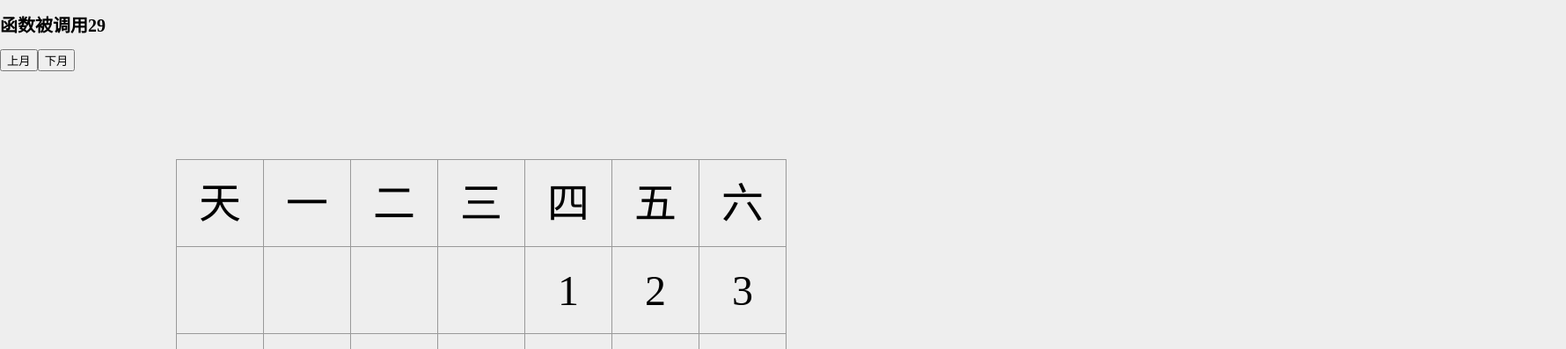
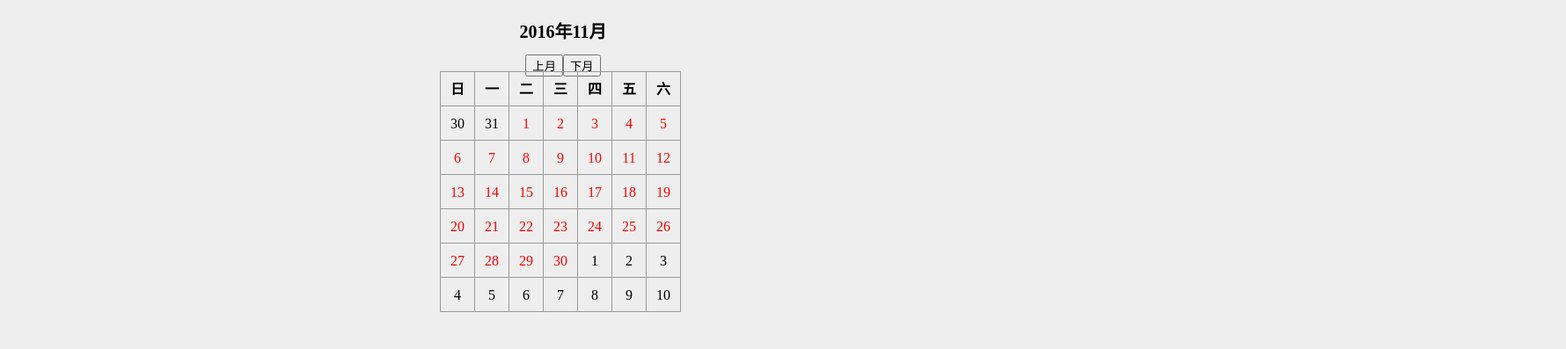
Before and after one commit to wuhuanhost/w-calendar, a website built with webpack: page index.html in a window 1280 px wide. Shown: the top 397 px of the page at 88% size, 1780 px wide, since content can reach past the window. Built offline with nearby package versions, Linux system fonts and the light colour scheme.

Commit message:
日历的基本功能已经完成

```diff
--- a/index.html
+++ b/index.html
@@ -5,5 +5,8 @@
     <title><%= htmlWebpackPlugin.options.title %></title>
 </head>
 <body>
+	<div id="app">
+		<div id="calendar"></div>
+	</div>
 </body>
 </html>
--- a/src/js/Calendar.js
+++ b/src/js/Calendar.js
@@ -1,43 +1,56 @@
 require('styles/main.scss');
+import utils from './Utils';
 class Calendar {
     // 构造方法
-
     constructor(str) {
         this.str = str;
         console.log('Calendar类初始化......' + this.str);
         this.render();
         //默认公历每月的天数，数组的第二个元素表示二月份的天数，因为平年和闰年二月的天数不一样，
         //所以初始化的时候默认为0，一会动态计算
-        this.everyMouthDays = [31, 0, 31, 30, 31, 30, 31, 31, 30, 31, 30, 31];
+        this.everyMonthDays = [31, 0, 31, 30, 31, 30, 31, 31, 30, 31, 30, 31];
         //动态计算每年二月份有多少天
-        this.everyMouthDays[1] = this.getFebruaryDays(2016);
+        this.everyMonthDays[1] = this.getFebruaryDays(2016);
+        this.weekStartDay = 0; //0表示周日，1表示周一，以此类推
         var weekday = ["星期天", "星期一", "星期二", "星期三", "星期四", "星期五", "星期六"];
-        var index = this.getCurrentMonthFirstIsWeeked(2016, 9);
+        var index = this.getCurrentMonthFirstIsWeeked(2016, 11); //给定年月第一天是星期几
         console.log(weekday[index])
-        var data = this.getMonthData(2016, 9);
+        this.currentYear = 2016;
+        this.curentMonth = 11;
+        var data = this.getCurrentDays(this.currentYear, this.curentMonth);
+        console.log("+++++++++++")
+        console.log(data)
         this.drawCalendarGrid(data);
     };
-    /**上一月
+    /**下一月
      * [next description]
      * @return {Function} [description]
      */
     next(_this) {
-            var next = parseInt(_this.getAttribute("data"));
-            var data = this.getMonthData(2016, ++next);
-            _this.setAttribute("data", next);
-            this.drawCalendarGrid(data);
+        if (this.curentMonth >= 12) {
+            this.currentYear++;
+            this.curentMonth=0;
         }
+        var next = parseInt(_this.getAttribute("data"));
+        var data = this.getCurrentDays(this.currentYear, ++this.curentMonth);
+        _this.setAttribute("data", next);
+        this.drawCalendarGrid(data);
+    };
 
-        /**
-         * 下一月
-         * @return {[type]} [description]
-         */
+    /**
+     * 上一月
+     * @return {[type]} [description]
+     */
     prev(_this) {
+        if (this.curentMonth <= 1) {
+            this.currentYear--;
+            this.curentMonth=13;
+        }
         var prev = parseInt(_this.getAttribute("data"));
-        var data = this.getMonthData(2016, --prev);
+        var data = this.getCurrentDays(this.currentYear, --this.curentMonth);
         _this.setAttribute("data", prev);
         this.drawCalendarGrid(data);
-    }
+    };
 
     /**
      * 给定年份和月份，获取指定年月的渲染数据
@@ -62,7 +75,7 @@ class Calendar {
                     }
                 } else {
                     console.log(i + " " + j)
-                    if (day <= this.everyMouthDays[month - 1]) {
+                    if (day <= this.everyMonthDays[month - 1]) {
                         week.push(day++);
                     } else {
                         week.push("");
@@ -73,7 +86,7 @@ class Calendar {
         }
         console.log("++++++++++++++=")
         return arr;
-    }
+    };
 
     /**
      * 给定一个年份和月份，返回给定年月第一天是星期几
@@ -86,7 +99,79 @@ class Calendar {
         console.log(date.getFullYear() + "  " + (date.getMonth() + 1) + "  " + date.getDate() + "  " + date.getDay())
         var index = parseInt(date.getDay());
         return index;
+    };
 
+    /**
+     * 给定一个月份,返回本月显示的上月的天数数组
+     * @param  {[type]} year  [description]
+     * @param  {[type]} month [description]
+     * @return {[type]}       [description]
+     */
+    getLastMonthDays(year, month) {
+        //一月的上一月其实就是上一年的12月
+        var lastMonthDays = [];
+        if (month == 1) {
+            lastMonthDays = 31;
+        } else {
+            lastMonthDays = this.everyMonthDays[month - 2];
+        }
+        //上月应该显示几天
+        var days = this.getCurrentMonthFirstIsWeeked(year, month) - this.weekStartDay;
+        console.log(days + "-------------------------" + this.getCurrentMonthFirstIsWeeked(year, month) + "       " + this.weekStartDay);
+        if (days === 0) {
+            return [];
+        }
+        return this.getDaysArrar(year, month - 1, "last").slice(-days);
+    };
+
+    /**
+     * 给定年月获取当月的天数的数组
+     * @param  {[type]} year  [description]
+     * @param  {[type]} month [description]
+     * @return {[type]}       [description]
+     */
+    getCurrentDays(year, month) {
+        document.querySelector("h1").innerHTML = year + "年" + month + "月";
+        var lastMonthArr = this.getLastMonthDays(year, month);
+        var currentMonthArr = this.getDaysArrar(year, month, "current");
+        currentMonthArr = lastMonthArr.concat(currentMonthArr);
+        var nextMonthArr = this.genArr((42 - currentMonthArr.length), "next");
+
+        currentMonthArr = currentMonthArr.concat(nextMonthArr);
+
+        return currentMonthArr;
+    }
+
+    /**
+     * 给定数组长度生成数组
+     * @param  {[type]} count [description]
+     * @param  {[type]} flag  [description]
+     * @return {[type]}       [description]
+     */
+    genArr(days, flag) {
+        var monthDays = [];
+        for (var i = 0; i < days; i++) {
+            var day = { flag: flag, num: i + 1 };
+            monthDays.push(day);
+        }
+        return monthDays;
+    };
+
+    /**
+     * 给定指定年月的天数数组
+     * @param  {[type]} year  [description]
+     * @param  {[type]} month [description]
+     * @return {[type]}       [description]
+     */
+    getDaysArrar(year, month, flag) {
+        //二月份的天数需要动态计算
+        var days = 0;
+        if (month === 2) {
+            days = this.getFebruaryDays(year);
+        } else {
+            days = this.everyMonthDays[month - 1];
+        }
+        return this.genArr(days, flag);
     }
 
     /**
@@ -98,53 +183,58 @@ class Calendar {
         //平年的二月有28天
         //闰年的二月有29天，（年份是100的整数倍、能被400整除或者年份不是100的整数倍能被4整除）
         return (year % 100 === 0) ? (year % 400 === 0 ? 29 : 28) : (year % 4 === 0 ? 29 : 28);
-    }
+    };
 
     // 渲染方法
     render() {
         var _this = this;
         var h1 = document.createElement('h1');
-        h1.innerHTML = this.str + this.getFebruaryDays(2016);
-        document.body.appendChild(h1);
+        document.querySelector("#app").appendChild(h1);
         var prev = document.createElement("button");
         prev.innerText = "上月";
-        prev.setAttribute("data", 9);
+        prev.setAttribute("data", 11);
         prev.setAttribute("id", "prev");
         prev.addEventListener('click', function() {
             _this.prev(this);
         });
         var next = document.createElement("button");
         next.innerText = "下月";
-        next.setAttribute("data", 9);
+        next.setAttribute("data", 11);
         next.setAttribute("id", "next");
         next.addEventListener('click', function() {
             _this.next(this);
         });
-        document.body.appendChild(prev);
-        document.body.appendChild(next);
+        document.querySelector("#app").appendChild(prev);
+        document.querySelector("#app").appendChild(next);
     };
 
     // 绘制日历的格子
     drawCalendarGrid(data) {
-        var arr = data || [
-            [1, 2, 3, 4, 5, 6, 7],
-            [8, 9, 10, 11, 12, 13, 14],
-            [15, 16, 17, 18, 19, 20, 21],
-            [22, 23, 24, 25, 26, 27, 28],
-            [29, 30, 0, 0, 0, 0, 0]
-        ];
+        document.querySelector("#calendar").innerHTML = "";
+        var arr = utils.arr2arr(data, 7); //每月的日历数据
+
         var gridContent = document.createElement('div');
+        var weekday = ["日", "一", "二", "三", "四", "五", "六"];
+        for (var k = 0; k < weekday.length; k++) {
+            var grid = document.createElement('div');
+            grid.setAttribute('style', 'position:absolute;left:' + 39 * k + 'px;margin-top:-39px;font-weight:bold;');
+            grid.setAttribute('class', 'grid');
+            grid.innerText = weekday[k];
+            gridContent.appendChild(grid);
+        }
+
         gridContent.setAttribute('class', 'gridContent')
         for (var i = 0, len1 = arr.length; i < len1; i++) {
             for (var j = 0, len2 = arr[i].length; j < len2; j++) {
                 var grid = document.createElement('div');
-                grid.setAttribute('class', 'grid');
-                grid.setAttribute('style', 'position:absolute;left:' + 99 * j + 'px;top:' + 99 * i + 'px')
-                grid.innerText = arr[i][j];
+                grid.setAttribute('class', 'grid ' + arr[i][j].flag + '');
+                grid.setAttribute('style', 'position:absolute;left:' + 39 * j + 'px;top:' + 39 * i + 'px')
+                grid.innerText = arr[i][j].num;
                 gridContent.appendChild(grid);
             }
         }
-        document.body.appendChild(gridContent);
+        document.querySelector("#calendar").appendChild(gridContent);
+
     }
 }
 
--- a/src/js/Utils.js
+++ b/src/js/Utils.js
@@ -0,0 +1,11 @@
+export default {
+    arr2arr(arr, num) {
+        var arrs  = [];
+        var start = 0;
+        var num   = num;
+        while (arr.length) {
+            arrs.push(arr.splice(start, num));
+        }
+        return arrs;
+    }
+}
--- a/src/styles/main.scss
+++ b/src/styles/main.scss
@@ -1,21 +1,25 @@
 $htmlFontSize: 62.5%; //body默认字体的大小
-$gridContentWidth:693px;
-$gridWidth:100px;
-$gridHeight:100px;
-$fontFamily:'幼圆';
+$gridContentWidth:100%;
+$gridWidth:40px;
+$gridHeight:40px;
+$fontFamily:'Microsoft YaHei';
 body {
     margin: 0;
     padding: 0;
     background-color: #eeeeee;
     font-size: $htmlFontSize;
 }
-
+#app {
+    margin-top:20px;
+    text-align: center;
+}
 .gridContent {
     width: $gridContentWidth;
     height: auto;
-    position: relative;
-    top: 100px;
-    left: 200px;
+    position: absolute;
+    top: 15%;
+    left: 50%;
+    margin-left: -140px;
     .grid {
         width: $gridWidth;
         height: $gridHeight;
@@ -23,7 +27,10 @@ body {
         box-sizing: border-box;
         text-align: center;
         line-height: $gridHeight;
-        font-size: 3rem;
+        font-size: 1rem;
         font-family: $fontFamily;
     }
+    .current {
+        color: red;
+    }
 }
```
Also changed, not shown: 1 other file.
